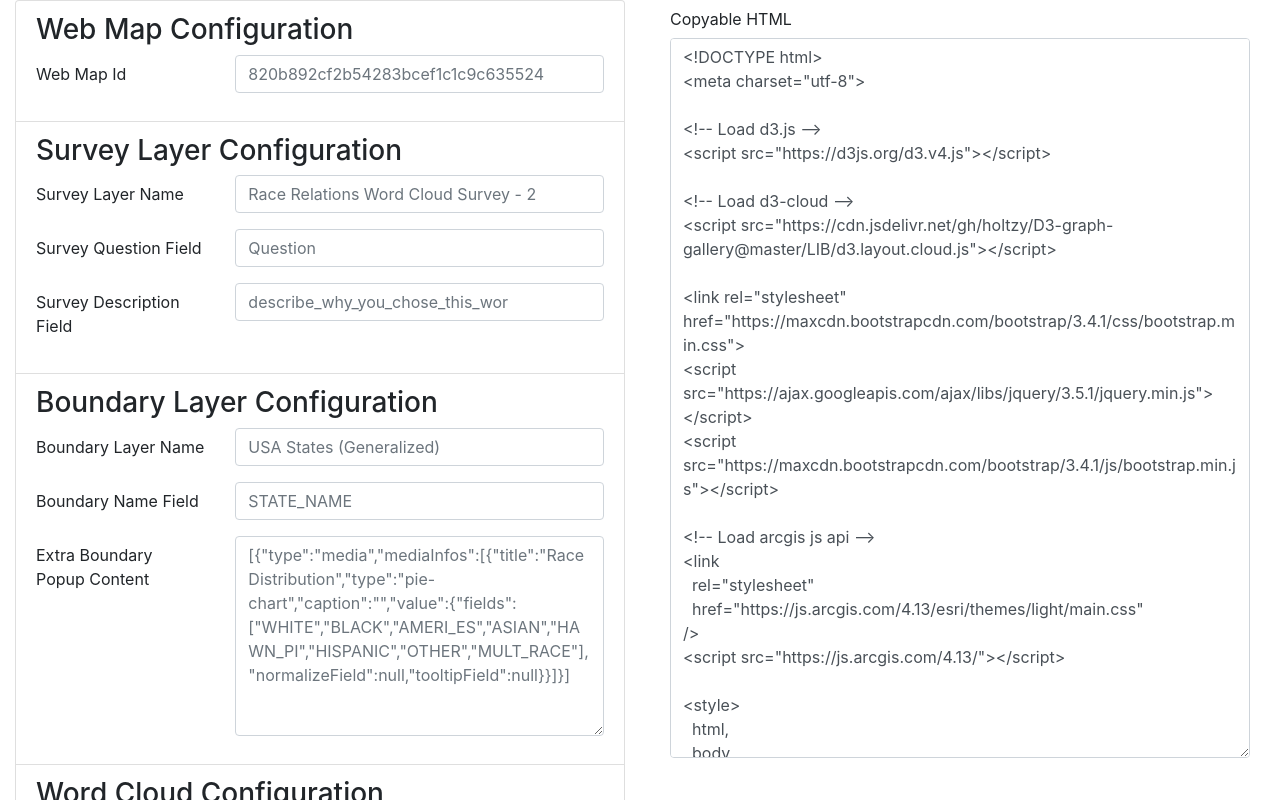
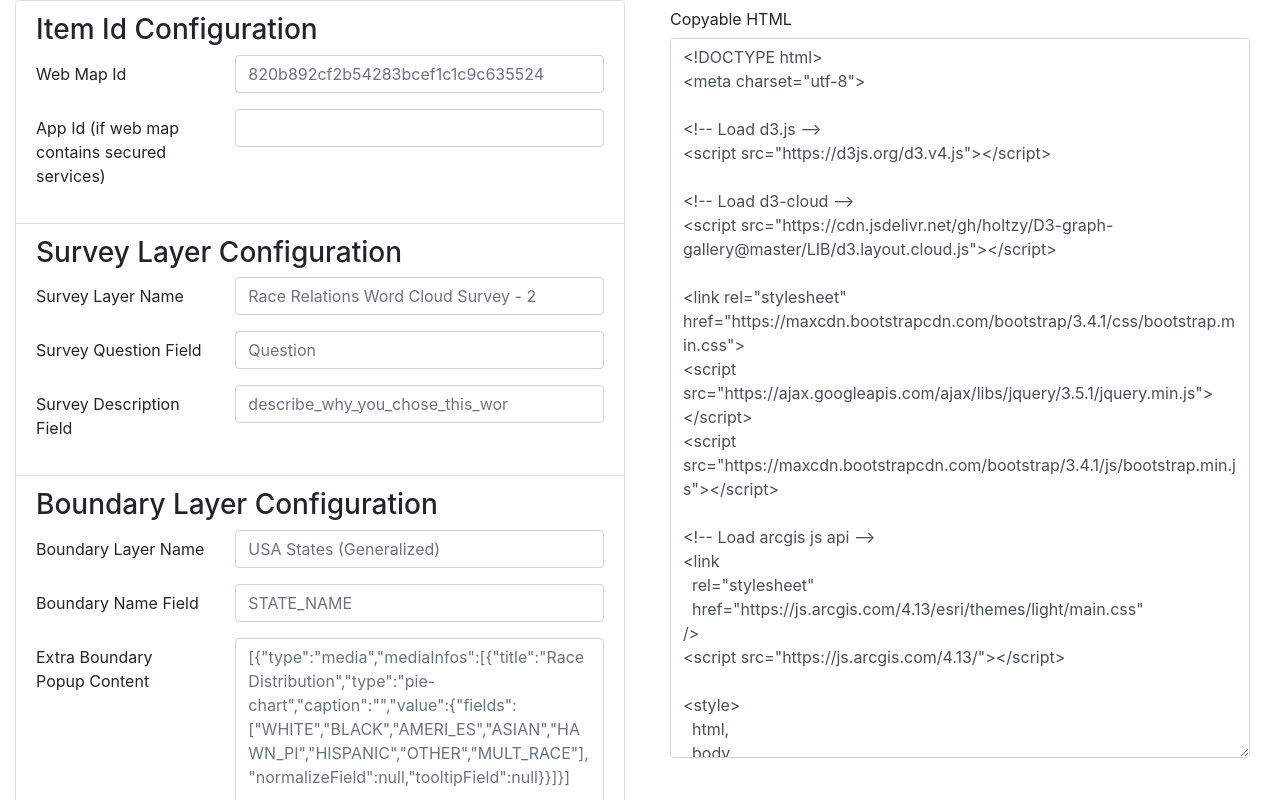
Before and after one commit to Jking-GIS/race-relations-word-cloud, a React (Create React App) app in the folder html-generator/: page / in a window 1280 px wide. Built offline with nearby package versions, Linux system fonts and the light colour scheme.

Commit message:
no message

```diff
--- a/html-generator/src/App.tsx
+++ b/html-generator/src/App.tsx
@@ -36,7 +36,7 @@ function App() {
         <Form>
           <ListGroup>
             <ListGroup.Item>
-              <h3>Web Map Configuration</h3>
+              <h3>Item Id Configuration</h3>
 
               <Form.Group as={Row} controlId="webMapId">
                 <Form.Label column sm="4">Web Map Id</Form.Label>
@@ -44,6 +44,16 @@ function App() {
                   <Form.Control
                     type="text"
                     placeholder="820b892cf2b54283bcef1c1c9c635524"
+                    onChange={ configChanged }
+                  />
+                </Col>
+              </Form.Group>
+
+              <Form.Group as={Row} controlId="appId">
+                <Form.Label column sm="4">App Id (if web map contains secured services)</Form.Label>
+                <Col sm="8">
+                  <Form.Control
+                    type="text"
                     onChange={ configChanged }
                   />
                 </Col>
--- a/html-generator/src/Template.js
+++ b/html-generator/src/Template.js
@@ -657,8 +657,10 @@ export function replace(varToReplace, valueToReplace) {
     if (valueToReplace && valueToReplace !== '""' && valueToReplace !== '') {
       console.log(valueToReplace)
       idMapping[varToReplace] = valueToReplace
+    } else if (originalIdMapping.hasOwnProperty('varToReplace')) {
+      idMapping[varToReplace] = originalIdMapping[varToReplace]
     } else {
-      idMapping[varToReplace] = originalIdMapping[varToReplace]
+      delete idMapping[varToReplace]
     }
   }
 
```
Also changed, not shown: 1 other file (tests, documents, lock files or other folders).
